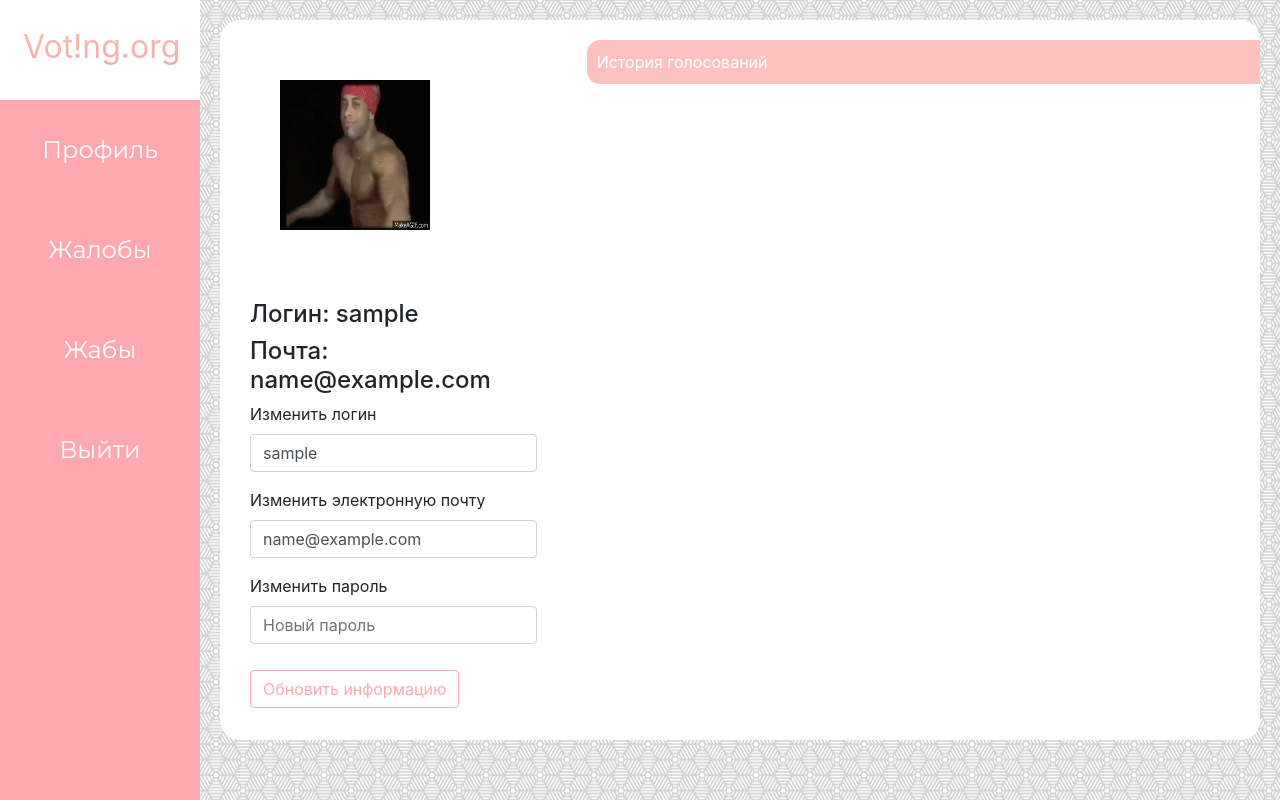
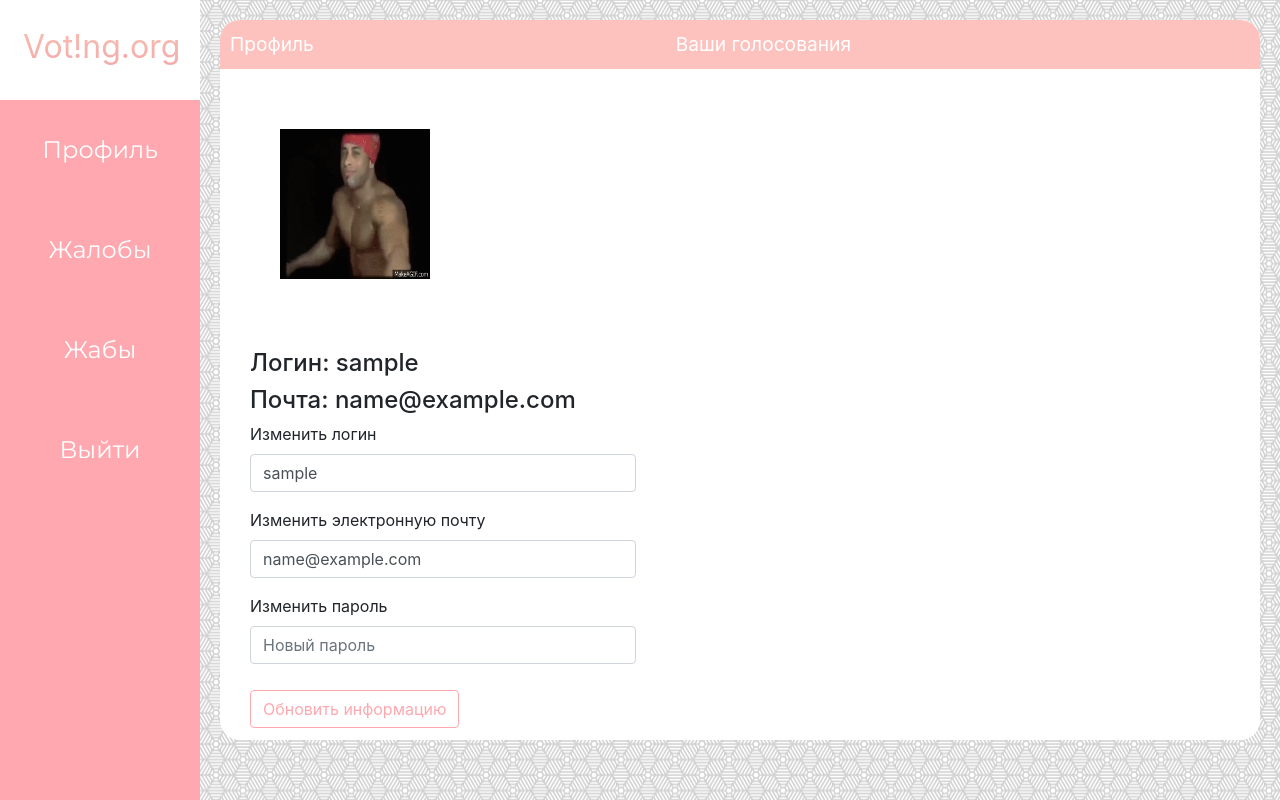
Before and after one commit to FChikh/SimpleVotations, a Django app: page /profile/ in a window 1280 px wide. Run offline with Django 3.2, Linux system fonts and the light colour scheme; the visitor is signed in with stand-in values (Sample User, id 1); data that the repository does not hold is empty; some libraries are stand-ins or nearby versions.

Commit message:
headers added

```diff
--- a/votation/templates/profile.html
+++ b/votation/templates/profile.html
@@ -93,7 +93,7 @@
 
         .profil {
             height: 100%;
-            width: 50%;
+            width: 75%;
         }
 
         .pre-scrollable {
@@ -119,12 +119,14 @@
 
         .history_name {
             padding: 10px;
-            margin: 20px;
-            border-radius: 13px 0 0 13px;
+            margin: 0px;
+            border-radius: 0px 0px 0 0px;
             background-color: #FDC2BE;
             width: 100%;
             height: auto;
             color: white;
+            font-size: larger;
+            text-align: left;
         }
 
         .voyti {
@@ -200,11 +202,25 @@
             flex-direction: row;
             font-size: 1.5em;
         }
+
         .alert {
             position: absolute;
             width: 100%;
             opacity: .9;
         }
+
+        .header_profile {
+            padding: 10px;
+            margin: 0px;
+            border-radius: 13px 0px 0px 0px;
+            background-color: #FDC2BE;
+            width: 100%;
+            height: auto;
+            color: white;
+            text-align: left;
+            font-size: larger;
+        }
+
 
     </style>
 
@@ -234,9 +250,11 @@
         </div>
         <div class="pre-scrollable cont">
             <div class="profil">
+                <div class="header_profile">Профиль</div>
                 <div class="profile_image">
                     {% load staticfiles %}
-                    <img border-radius="20px" padding="0px" width="150px" height="150px" src="{% static 'votation/milos.gif' %}"></img>
+                    <img border-radius="20px" padding="0px" width="150px" height="150px"
+                         src="{% static 'votation/milos.gif' %}"></img>
                 </div>
                 <div class="info">
                     <h4>Логин: {{ name }}</h4>
@@ -247,12 +265,12 @@
                             <label for="InputName">Изменить логин</label>
                             <input type="text" minlength="4" maxlength="150" name="username" class="form-control vvod"
                                    required id="InputName"
-                                   aria-describedby="emailHelp" placeholder="Новый логин" value="{{name}}">
+                                   aria-describedby="emailHelp" placeholder="Новый логин" value="{{ name }}">
                         </div>
                         <div class="form-group">
                             <label for="InputEmail">Изменить электронную почту</label>
                             <input type="email" name="email" required class="form-control vvod" id="InputEmail"
-                                   aria-describedby="emailHelp" placeholder="Новая почта" value="{{surname}}">
+                                   aria-describedby="emailHelp" placeholder="Новая почта" value="{{ surname }}">
                         </div>
                         <div class="form-group">
                             <label for="InputPassword">Изменить пароль</label>
@@ -266,12 +284,13 @@
             </div>
             <div class="history">
                 <div class="history_name">
-                    История голосований
+                    Ваши голосования
                 </div>
                 <div class="votes_list">
                     {% for item in votes_history %}
 
-                        <a style="text-decoration:none" href="../voting?id={{ item.0.id }}"><div class="vote">
+                        <a style="text-decoration:none" href="../voting?id={{ item.0.id }}">
+                        <div class="vote">
                             {% for i in item %}
                                 {% if i.id == None %}
                                     {% if i.maintitle != None %}
```
Also changed, not shown: votation/templates/complaints.html (+13 -0 lines), votation/templates/main.html (+14 -4 lines), votation/templates/new_vote.html (+13 -0 lines), votation/templates/voting.html (+13 -0 lines).
